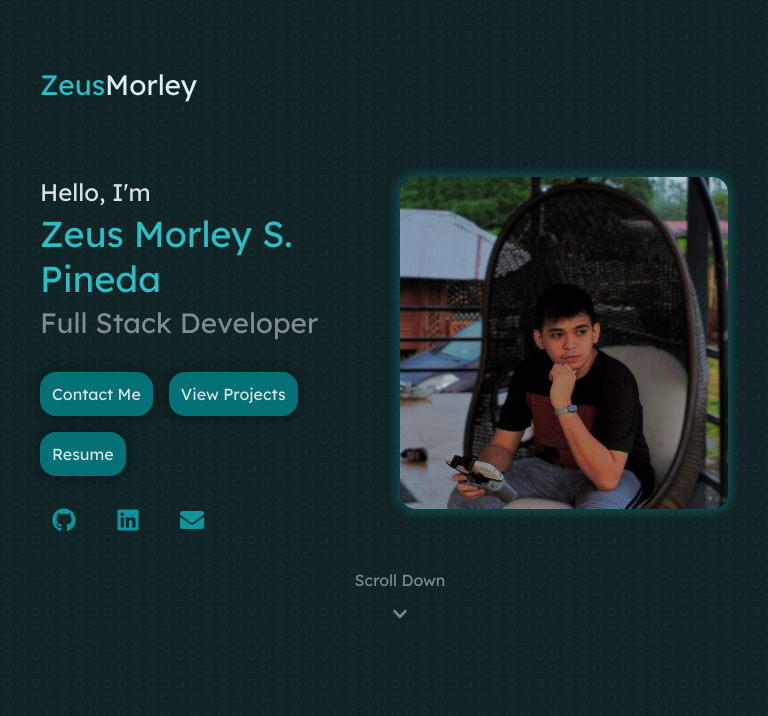
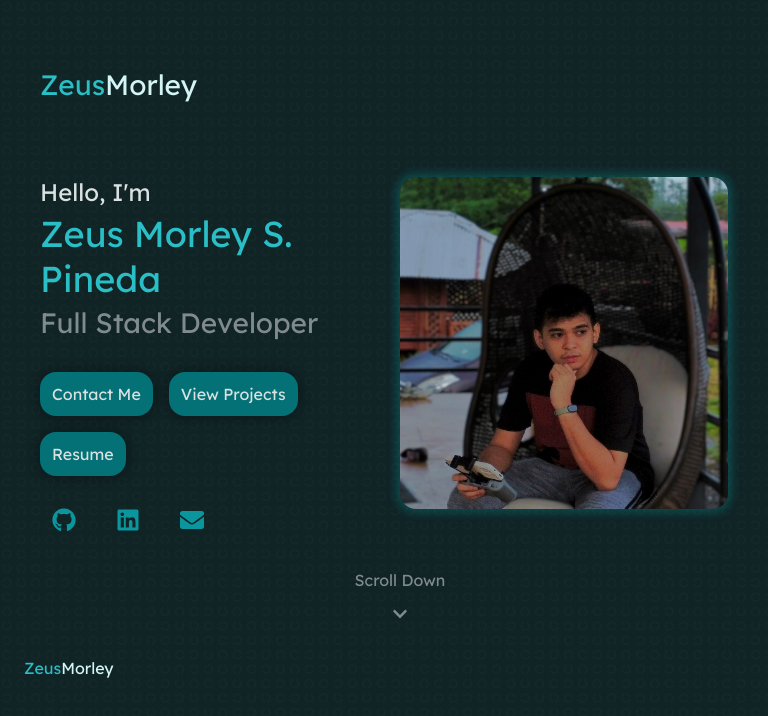
Before and after one commit to ZeusMorley/portfolio, a React (Create React App) app: page / in a window 768 px wide. Shown: the top 716 px of the page. Built offline with nearby package versions, Linux system fonts and the light colour scheme.

Commit message:
Refined Dropdown
Added partial footer

```diff
--- a/src/App.js
+++ b/src/App.js
@@ -1,5 +1,6 @@
 import './App.css';
 import Header from './components/Layout/Header';
+import Footer from './components/Layout/Footer';
 import Home from './components/Sections/Home';
 import Scroll from './components/Scroll';
 function App() {
@@ -12,6 +13,7 @@ function App() {
             <Scroll />
         </div>
       </main>
+      <Footer />
     </div>
   );
 }
--- a/src/components/Layout/Footer.css
+++ b/src/components/Layout/Footer.css
@@ -0,0 +1,40 @@
+.footer {
+align-content: center;
+}
+
+.footer .container {
+    display: flex;
+    flex-direction: row;
+    align-items: center;
+    justify-content: space-between;
+    padding-bottom: 0rem;
+}
+
+.footer__text {
+    margin: 0;
+    text-align: left;
+}
+
+.footer__title--first {
+    color: var(--brand-500);
+}
+
+.footer__title--second {
+    color: var(--brand-100);
+}
+
+
+/* Tablet and up */
+@media (min-width: 768px) {
+    .footer__title {
+      font-size: 1.75rem;
+      text-align: left;
+    }
+}
+
+/* Desktop and up */
+@media (min-width: 1024px) {
+    .footer__title {
+      font-size: 2rem;
+    }
+}
--- /dev/null
+++ b/src/components/Layout/Footer.jsx
@@ -0,0 +1,18 @@
+import React from 'react';
+import './Footer.css';
+import {FiChevronUp} from 'react-icons/fi';
+
+const Footer = () => {
+    return (
+        <footer className="footer">
+            <div className="footer__container">
+                <p className="footer__text">
+                    <span className="footer__title--first">Zeus</span>
+                    <span className="footer__title--second">Morley</span>
+                </p>
+            </div>
+        </footer>
+    );
+  };
+
+  export default Footer;
--- a/src/components/Layout/Header.css
+++ b/src/components/Layout/Header.css
@@ -31,7 +31,7 @@
 }
 
 .dropdown {
-  position: fixed;
+  position: absolute;
   top: 0;
   right: 0;
   width: 20%;
--- a/src/components/Layout/Header.jsx
+++ b/src/components/Layout/Header.jsx
@@ -1,7 +1,6 @@
 import React, {useState} from 'react';
 import './Header.css';
 import {GiHamburgerMenu} from 'react-icons/gi';
-import {FiChevronUp} from 'react-icons/fi';
 import NavLinks from './NavLinks';
 
 
--- a/src/components/Layout/NavLinks.css
+++ b/src/components/Layout/NavLinks.css
@@ -23,11 +23,11 @@
 
 @media (max-width: 768px) {
   .nav-links {
-    margin: 2rem 0;
+    margin: 2rem 0rem;
   }
 
   .dropdown-element{
-    margin-right: -3.75rem;
+    margin-right: -5rem;
     width: auto;
     background-color: var(--brand-800);
     border-radius: 12px;
@@ -58,7 +58,7 @@
 
   @keyframes circleDropAndRoll {
     0% {
-      margin-right: -3rem;
+      margin-right: -3.5rem;
       opacity: 0;
       transform: translateY(-50px) scale(0);
       border-radius: 50%;
@@ -67,7 +67,7 @@
       padding: 0;
     }
     20% {
-      margin-right: -3.75rem;
+      margin-right: -3.5rem;
       opacity: 1;
       transform: translateY(0) scale(1);
       border-radius: 50%;
@@ -76,7 +76,7 @@
       padding: 0;
     }
     40% {
-      margin-right: -3.75rem;
+      margin-right: -3.5rem;
       opacity: 1;
       border-radius: 50%;
       width: 2rem;
@@ -84,7 +84,7 @@
       padding: 0;
     }
     60% {
-      margin-right: -3.75rem;
+      margin-right: -3.5rem;
       opacity: 1;
       border-radius: 50%;
       width: 2rem;
@@ -92,7 +92,7 @@
       padding: 0;
     }
     80% {
-      margin-right: -3.75rem;
+      margin-right: -3.5rem;
       opacity: 1;
       border-radius: 12px 50% 50% 12px;
       width: auto;
@@ -113,23 +113,18 @@
   @keyframes textReveal {
     0% {
       opacity: 0;
-      transform: translateX(0px);
     }
     50% {
       opacity: 0;
-      transform: translateX(0px);
     }
     60% {
       opacity: 0.5;
-      transform: translateX(0px);
     }
     80% {
       opacity: 1;
-      transform: translateX(0);
     }
     100% {
       opacity: 1;
-      transform: translateX(0);
     }
   }
 }
```
Also changed, not shown: src/components/Layout/Footer.js (deleted).
